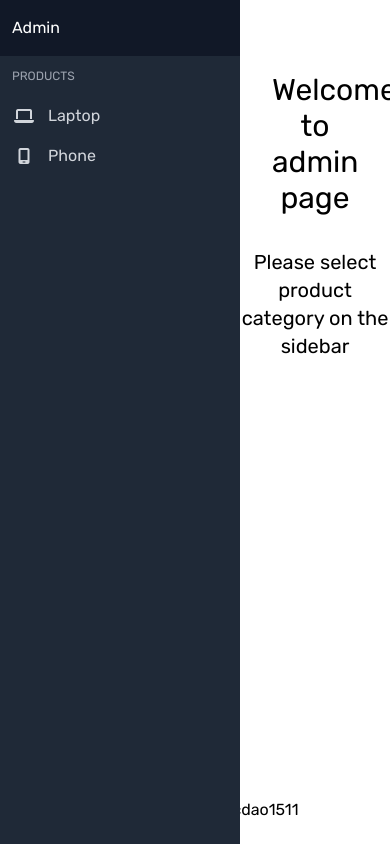
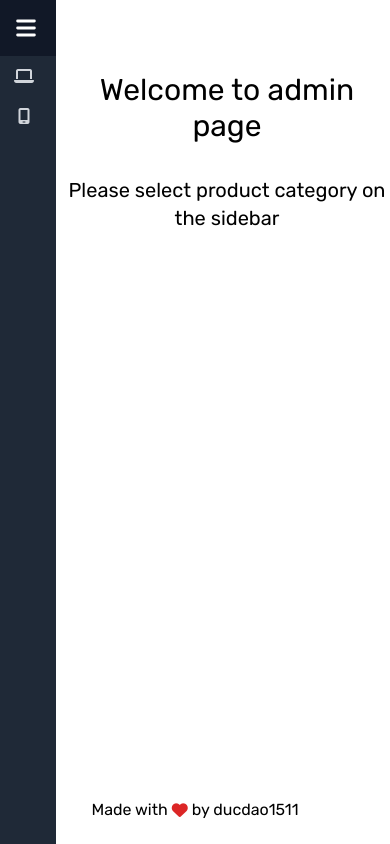
Before and after one commit to daodd1511/store, a Vue app in the folder client/: page /admin in a window 390 px wide. Built offline with nearby package versions, Linux system fonts and the light colour scheme.

Commit message:
responsive admin page

```diff
--- a/client/src/components/admin/Sidebar.vue
+++ b/client/src/components/admin/Sidebar.vue
@@ -1,11 +1,41 @@
-<script setup></script>
+<script setup>
+import { ref } from "vue";
+let openMenu = ref(false);
+</script>
 <template>
-  <aside class="fixed top-0 left-0 z-40 inline-block h-screen w-60 bg-gray-800">
+  <aside
+    class="fixed top-0 left-0 z-40 inline-block h-screen w-14 bg-gray-800 lg:w-60"
+    :class="openMenu ? 'w-60' : ''"
+  >
     <div
       class="flex h-14 w-full flex-1 flex-row items-center bg-gray-900 text-white dark:bg-transparent"
     >
-      <div class="flex-1 px-3">
-        <span @click="$emit('home')" class="cursor-pointer">Admin</span>
+      <div class="flex items-center gap-3 px-3">
+        <!-- Burger menu for mobile devices -->
+        <button
+          class="inline-flex items-center lg:hidden"
+          @click="openMenu = !openMenu"
+        >
+          <span class="sr-only">Open main menu</span>
+          <svg
+            class="h-7 w-7"
+            fill="currentColor"
+            viewBox="0 0 20 20"
+            xmlns="http://www.w3.org/2000/svg"
+          >
+            <path
+              fill-rule="evenodd"
+              d="M3 5a1 1 0 011-1h12a1 1 0 110 2H4a1 1 0 01-1-1zM3 10a1 1 0 011-1h12a1 1 0 110 2H4a1 1 0 01-1-1zM3 15a1 1 0 011-1h12a1 1 0 110 2H4a1 1 0 01-1-1z"
+              clip-rule="evenodd"
+            ></path>
+          </svg>
+        </button>
+        <span
+          @click="$emit('home')"
+          class="cursor-pointer lg:inline-block"
+          :class="openMenu ? '' : 'hidden'"
+          >Admin</span
+        >
       </div>
     </div>
     <div>
@@ -22,7 +52,7 @@
         </li>
       </ul> -->
       <!-- Products -->
-      <p class="p-3 text-xs uppercase text-gray-400">Products</p>
+      <p class="hidden p-3 text-xs uppercase text-gray-400">Products</p>
       <ul>
         <router-link to="/admin/products/laptop">
           <li
@@ -32,7 +62,11 @@
             <i
               class="fa-solid fa-laptop inline-flex h-6 w-12 flex-none items-center justify-center text-gray-300"
             ></i>
-            <span class="grow text-gray-300">Laptop</span>
+            <span
+              class="grow text-gray-300 lg:inline-block"
+              :class="openMenu ? 'inline-block' : 'hidden'"
+              >Laptop</span
+            >
           </li>
         </router-link>
         <router-link to="/admin/products/phone">
@@ -43,7 +77,11 @@
             <i
               class="fa-solid fa-mobile-screen inline-flex h-6 w-12 flex-none items-center justify-center text-gray-300"
             ></i>
-            <span class="grow text-gray-300">Phone</span>
+            <span
+              class="grow text-gray-300 lg:inline-block"
+              :class="openMenu ? 'inline-block' : 'hidden'"
+              >Phone</span
+            >
           </li>
         </router-link>
       </ul>
--- a/client/src/views/admin/AdminHome.vue
+++ b/client/src/views/admin/AdminHome.vue
@@ -8,7 +8,10 @@ const emit = defineEmits(["laptop", "phone", "home"]);
 
 <template>
   <main class="pb-16">
-    <div v-if="route.path == '/admin'" class="h-[77vh] pl-60 pt-10 text-center">
+    <div
+      v-if="route.path == '/admin'"
+      class="h-[77vh] pt-10 pl-16 text-center md:pl-60"
+    >
       <h1 class="p-8 text-3xl">Welcome to admin page</h1>
       <h2 class="text-xl">Please select product category on the sidebar</h2>
     </div>
@@ -18,7 +21,7 @@ const emit = defineEmits(["laptop", "phone", "home"]);
       @laptop="router.replace('/admin/products/laptop')"
       @phone="router.replace('/admin/products/phone')"
     ></Sidebar>
-    <div class="pl-60 pt-10">
+    <div class="pt-10 pl-16 lg:pl-60">
       <router-view></router-view>
     </div>
   </main>
--- a/client/src/views/admin/AdminProduct.vue
+++ b/client/src/views/admin/AdminProduct.vue
@@ -47,7 +47,7 @@ const filteredData = computed(() => {
     <h1 class="text-2xl font-medium capitalize">
       {{ route.params.category }}s
     </h1>
-    <div class="flex items-center justify-between py-4">
+    <div class="relative items-center justify-between py-4 md:flex">
       <!-- Search section -->
       <label for="table-search" class="sr-only">Search</label>
       <div class="relative mt-1">
@@ -70,14 +70,16 @@ const filteredData = computed(() => {
         <input
           type="text"
           id="table-search"
-          class="block w-80 rounded-lg border border-gray-300 bg-gray-50 p-2.5 pl-10 text-sm text-gray-900 focus:border-blue-500 focus:ring-blue-500 dark:border-gray-600 dark:bg-gray-700 dark:text-white dark:placeholder-gray-400 dark:focus:border-blue-500 dark:focus:ring-blue-500"
+          class="block w-full rounded-lg border border-gray-300 bg-gray-50 p-2.5 pl-10 text-sm text-gray-900 focus:border-blue-500 focus:ring-blue-500 dark:border-gray-600 dark:bg-gray-700 dark:text-white dark:placeholder-gray-400 dark:focus:border-blue-500 dark:focus:ring-blue-500 md:w-80"
           placeholder="Search for items"
           v-model="filteredText"
         />
       </div>
       <!-- Add button -->
       <router-link :to="'/admin/add?category=' + route.params.category">
-        <button class="float-right h-8 rounded-md bg-blue-600 px-4 text-white">
+        <button
+          class="absolute -top-[32px] right-0 float-right h-8 rounded-md bg-blue-600 px-4 text-white md:static"
+        >
           <i class="fa-solid fa-plus"></i>
           Add
         </button>
```
